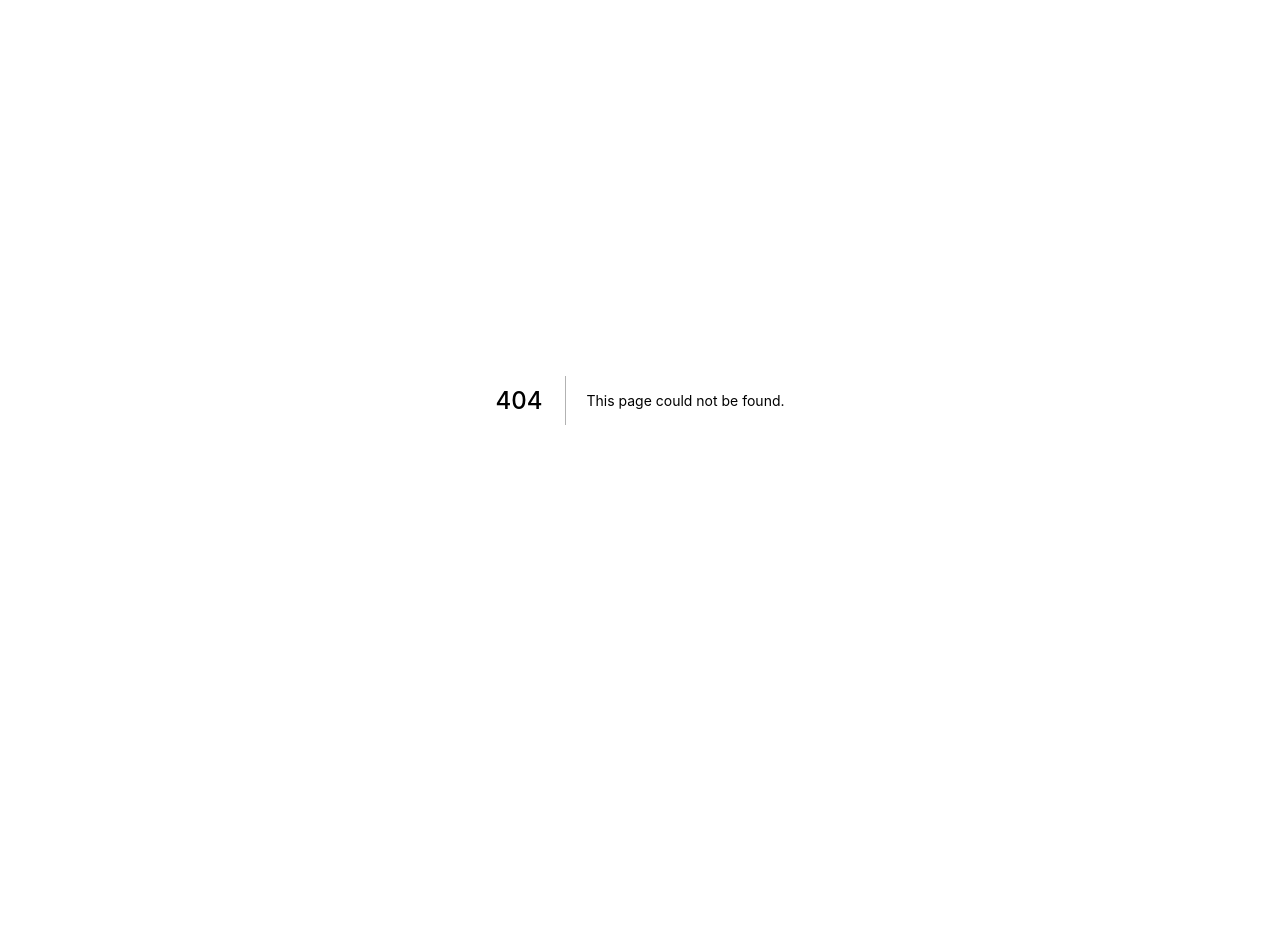
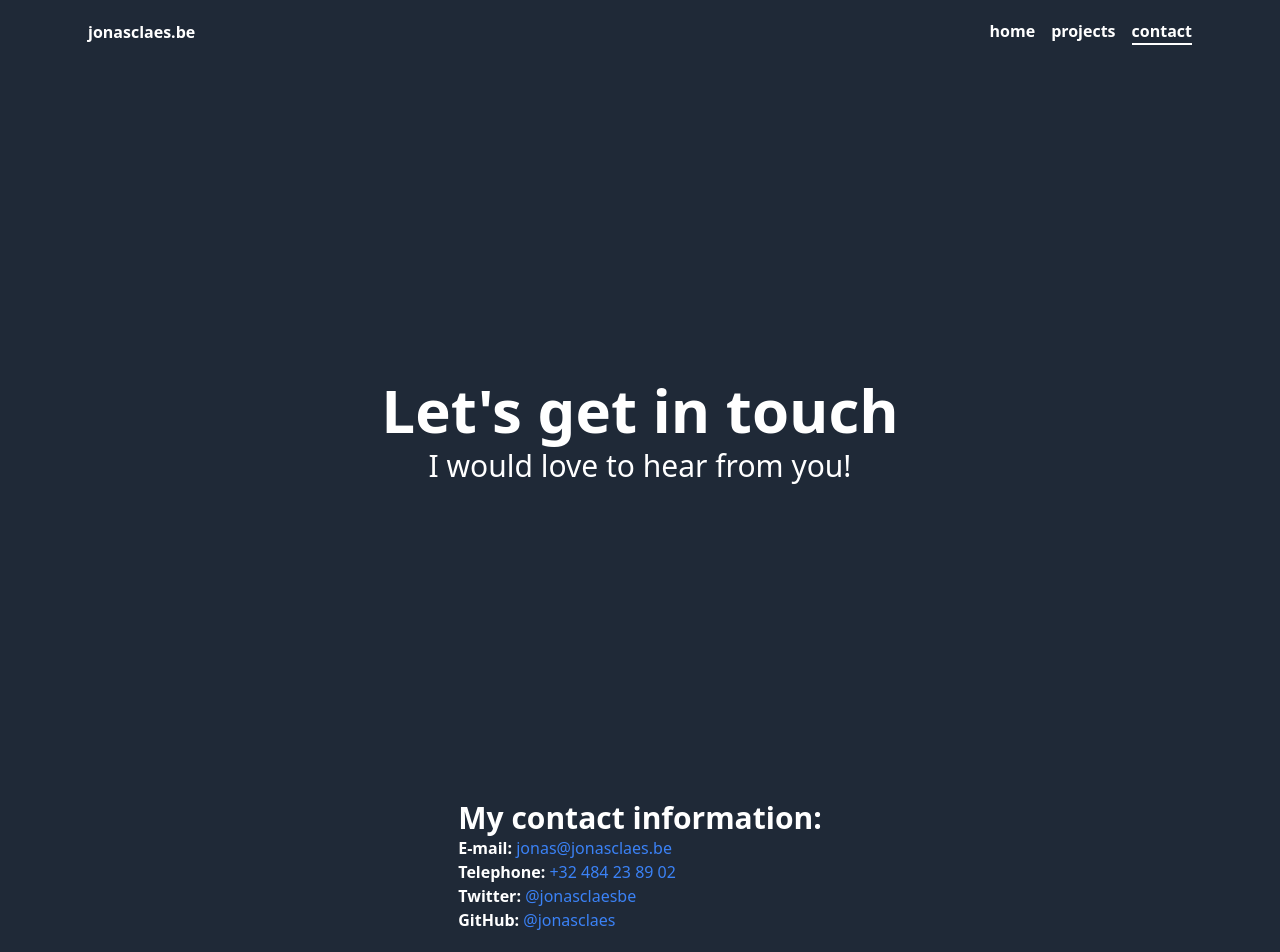
Before and after one commit to jonasclaes/website, a Next.js app: page /contact in a window 1280 px wide. Before the commit this address had no page. Shown: the top 952 px of the page. Before the commit the page ends 800 px from the top, so only its background shows below. Built offline with nearby package versions, Linux system fonts and the light colour scheme.

Commit message:
Added contact info

```diff
--- a/components/layout.tsx
+++ b/components/layout.tsx
@@ -29,9 +29,11 @@ const Layout: NextComponentType = ({ children }) => {
                                     </Link>
                                 </li>
                                 <li className={`hover:text-blue-500 transition-colors duration-300 ${router.pathname == "/contact" ? "border-b-2 border-white" : ""}`}>
-                                    <a href='#'>
-                                        contact
-                                    </a>
+                                    <Link href='/contact'>
+                                        <a>
+                                            contact
+                                        </a>
+                                    </Link>
                                 </li>
                             </ul>
                         </nav>
--- a/package.json
+++ b/package.json
@@ -15,6 +15,7 @@
     "sharp": "^0.30.3"
   },
   "devDependencies": {
+    "@tailwindcss/forms": "^0.5.0",
     "@types/node": "17.0.4",
     "@types/react": "17.0.38",
     "autoprefixer": "^10.4.0",
--- /dev/null
+++ b/pages/contact.tsx
@@ -0,0 +1,55 @@
+import type { NextPage } from 'next'
+import Head from 'next/head'
+import Image from 'next/image'
+import Link from 'next/link'
+import Layout from '../components/layout'
+
+const Home: NextPage = () => {
+    return (
+        <Layout>
+            <Head>
+                <title>Home - jonasclaes.be</title>
+            </Head>
+
+            <main className="min-h-screen h-full flex flex-col items-center justify-center gap-2 text-center pt-16">
+                <h1 className="text-3xl md:text-6xl font-bold">
+                    Let's get in touch
+                </h1>
+                <p className='text-xl md:text-3xl'>I would love to hear from you!</p>
+            </main>
+
+            <section className='flex items-center justify-center pb-8'>
+                <div>
+                    <h2 className='text-xl md:text-3xl font-bold'>My contact information:</h2>
+                    <p><strong>E-mail:</strong> <a href="mailto:jonas@jonasclaes.be" className='text-blue-500'>jonas@jonasclaes.be</a></p>
+                    <p><strong>Telephone:</strong> <a href="tel:+32484238902" className='text-blue-500'>+32 484 23 89 02</a></p>
+                    <p><strong>Twitter:</strong> <a href="https://twitter.com/jonasclaesbe" className='text-blue-500' target={"_blank"}>@jonasclaesbe</a></p>
+                    <p><strong>GitHub:</strong> <a href="https://github.com/jonasclaes" className='text-blue-500' target={"_blank"}>@jonasclaes</a></p>
+                </div>
+                {/* <div className=''>
+                    <h2 className='text-xl md:text-3xl font-bold'>Contact form:</h2>
+                    <form action="/contact" method="post">
+                        <div className='pb-2'>
+                            <label htmlFor="name" className='block font-bold'>Full name:</label>
+                            <input type="text" name="name" id="name" placeholder='John Doe' className='bg-gray-900 border-0 w-full rounded-md' />
+                            <small>Please enter your full name here.</small>
+                        </div>
+                        <div className='pb-2'>
+                            <label htmlFor="email" className='block font-bold'>Your e-mail address:</label>
+                            <input type="email" name="email" id="email" placeholder='john.doe@example.com' className='bg-gray-900 border-0 w-full rounded-md' />
+                            <small>Please enter your e-mail address here.</small>
+                        </div>
+                        <div className='pb-2'>
+                            <label htmlFor="body" className='block font-bold'>Message text:</label>
+                            <textarea name="body" id="body" placeholder='Your text here...' className='bg-gray-900 border-0 w-full rounded-md' rows={8} />
+                            <small>Please enter your message text here.</small>
+                        </div>
+                        <button type="submit" className='block bg-blue-600 hover:bg-blue-700 transition-all duration-300 p-2 w-full rounded-md'>Send!</button>
+                    </form>
+                </div> */}
+            </section>
+        </Layout>
+    )
+}
+
+export default Home
--- a/pages/index.tsx
+++ b/pages/index.tsx
@@ -11,7 +11,7 @@ const Home: NextPage = () => {
         <title>Home - jonasclaes.be</title>
       </Head>
 
-      <main className="min-h-screen h-full flex flex-col md:flex-row items-center justify-center space-y-12 md:space-x-12 text-center md:text-left pt-16 pb-8">
+      <main className="min-h-screen h-full flex flex-col md:flex-row items-center justify-center gap-12 text-center md:text-left pt-16 pb-8">
         <div>
           <h1 className="text-3xl md:text-6xl font-bold">
             Hello!<br />I'm Jonas Claes.
--- a/pages/projects/[slug].tsx
+++ b/pages/projects/[slug].tsx
@@ -36,7 +36,7 @@ const Project: NextPage<Props> = ({ children, projectData }) => {
                 <title>{projectData.title} - jonasclaes.be</title>
             </Head>
 
-            <main className="min-h-screen h-full flex flex-col items-center justify-center space-y-4 text-left pt-16 pb-8">
+            <main className="min-h-screen h-full flex flex-col items-center justify-center gap-4 text-left pt-16 pb-8">
                 <h1 className='text-6xl font-bold'>Project</h1>
                 <div className={"bg-gray-700 flex flex-col md:flex-row rounded-md shadow-md w-full"}>
                     <Image
--- a/pages/projects/index.tsx
+++ b/pages/projects/index.tsx
@@ -26,9 +26,9 @@ const Projects: NextPage<Props> = ({ children, allProjectsData }) => {
                 <title>Projects - jonasclaes.be</title>
             </Head>
 
-            <main className="min-h-screen h-full flex flex-col items-center justify-center space-y-4 text-left pt-16 pb-8">
+            <main className="min-h-screen h-full flex flex-col items-center justify-center gap-4 text-left pt-16 pb-8">
                 <h1 className='text-6xl font-bold'>Projects</h1>
-                <ul className='space-y-4 w-full'>
+                <ul className='flex flex-col gap-4 w-full'>
                     {allProjectsData.map(({ slug, date, title, client, image }) => (
                         <Link href={`/projects/${slug}`} key={slug}>
                             <li className={"bg-gray-700 flex flex-col md:flex-row rounded-md shadow-md hover:scale-105 transform transition-all duration-300 cursor-pointer"}>
--- a/tailwind.config.js
+++ b/tailwind.config.js
@@ -6,5 +6,7 @@ module.exports = {
   theme: {
     extend: {},
   },
-  plugins: [],
+  plugins: [
+    require('@tailwindcss/forms')
+  ],
 }
```
Also changed, not shown: 1 other file (tests, documents, lock files or other folders).
